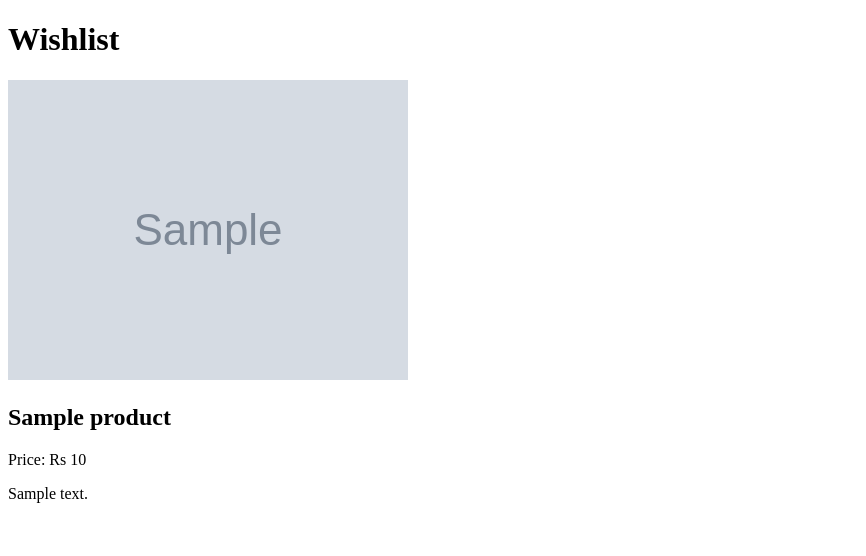
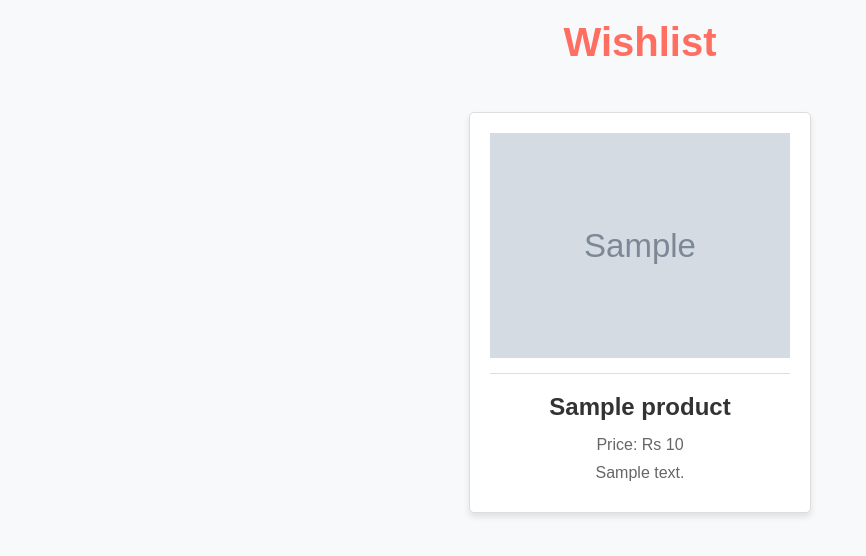
Before and after one commit to Riddhilalla/Myntra-Hackeramp, a Node server app: template views/wishlists/index.ejs in a window 1280 px wide. Shown: the top 556 px of the page, without its empty margins (0-866 px from the left). Run offline with Node 20, Linux system fonts and the light colour scheme; the template is opened without the code that fills it: values that come from a table or form of the project are taken from there, others are empty; tables that the repository leaves empty hold one stand-in row (values such as "Sample post"); some libraries are stand-ins or nearby versions.

Commit message:
Update index.ejs

```diff
--- a/views/wishlists/index.ejs
+++ b/views/wishlists/index.ejs
@@ -3,20 +3,61 @@
 <head>
     <meta charset="UTF-8">
     <meta name="viewport" content="width=device-width, initial-scale=1.0">
-    <title>Document</title>
+    <title>Wishlist</title>
+    <style>
+        body {
+            font-family: Arial, sans-serif;
+            background-color: #f8f9fa;
+            margin: 0;
+            padding: 0;
+            display: flex;
+            justify-content: center;
+            align-items: center;
+            flex-direction: column;
+        }
+        h1 {
+            color: #ff6f61;
+            margin-top: 20px;
+            font-size: 2.5em;
+        }
+        .product {
+            background-color: #fff;
+            border: 1px solid #ddd;
+            border-radius: 5px;
+            box-shadow: 0 4px 6px rgba(0, 0, 0, 0.1);
+            margin: 20px;
+            padding: 20px;
+            text-align: center;
+            width: 300px;
+        }
+        .product img {
+            max-width: 100%;
+            height: auto;
+            border-bottom: 1px solid #ddd;
+            padding-bottom: 15px;
+        }
+        .product h2 {
+            font-size: 1.5em;
+            color: #333;
+            margin: 15px 0;
+        }
+        .product p {
+            color: #666;
+            font-size: 1em;
+            margin: 10px 0;
+        }
+    </style>
 </head>
 <body>
+    <h1>Wishlist</h1>
 
-</body>
-</html>
-<h1>Wishlist</h1>
-
-
-<% products.forEach(product => { %>
+    <% products.forEach(product => { %>
     <div class="product">
         <img src="<%= product.image.url %>" alt="<%= product.name %>">
         <h2><%= product.name %></h2>
         <p>Price: Rs <%= product.price %></p>
         <p><%= product.description %></p>
     </div>
-<% }); %>
+    <% }); %>
+</body>
+</html>
```
